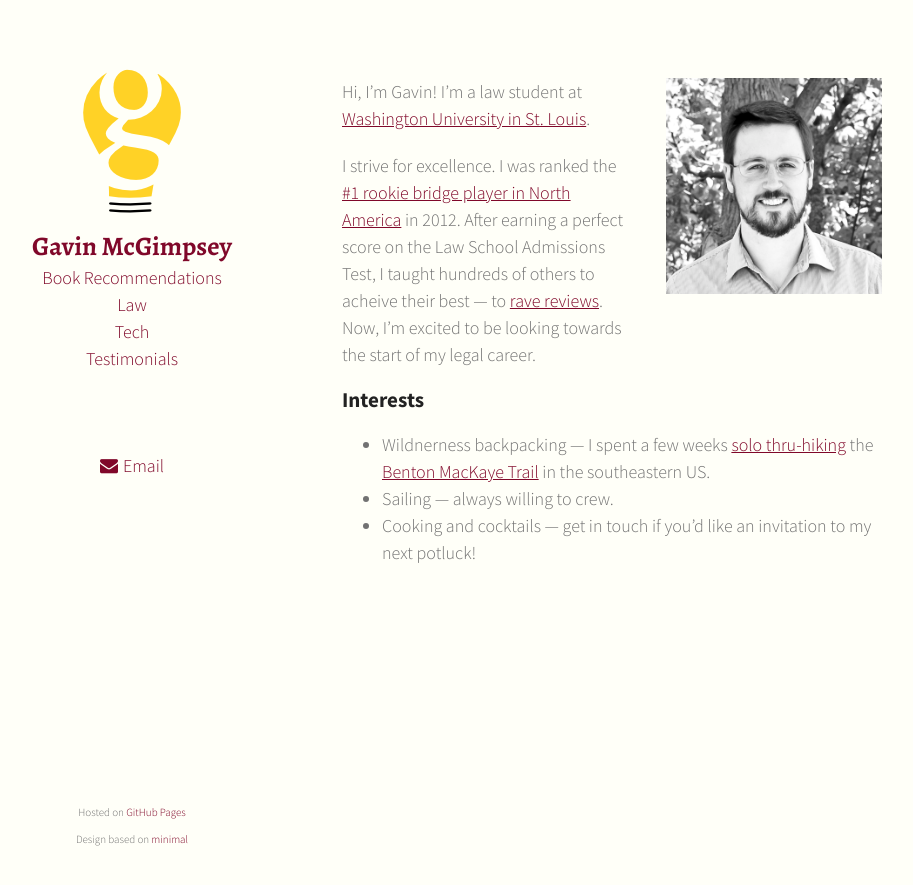
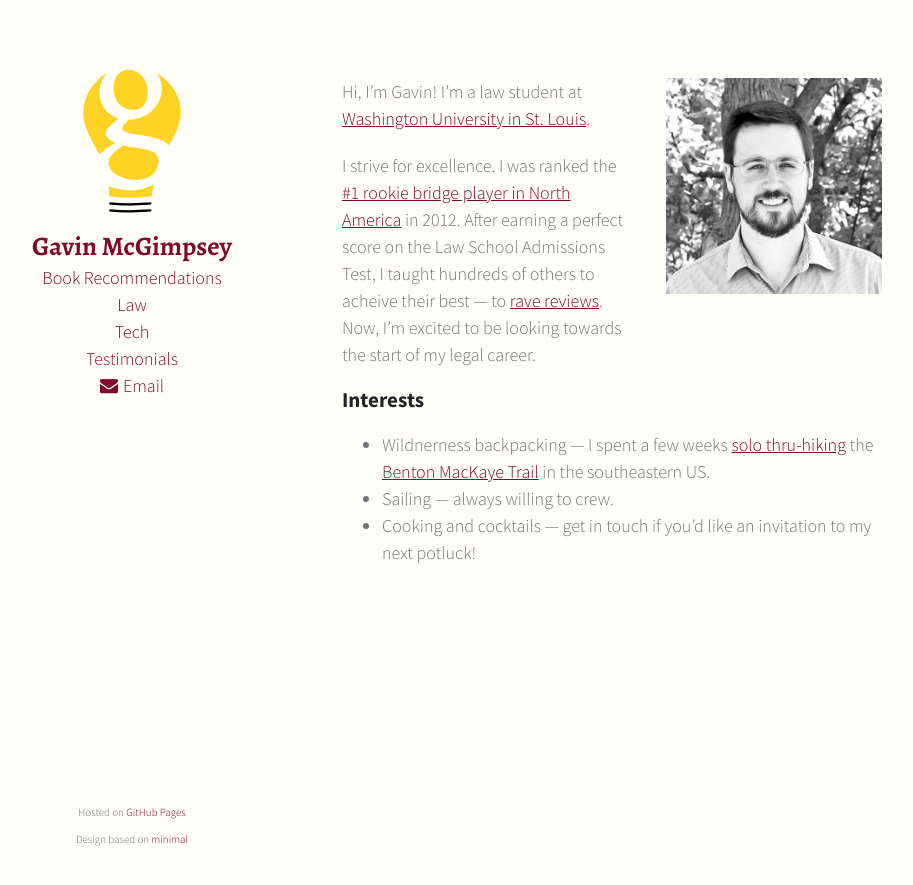
Before and after one commit to gavinmcgimpsey/gavinmcgimpsey.github.io, a Jekyll site: the page built from index.md, in a window 1280 px wide. Shown: the top 885 px of the page, without its empty margins (188-1101 px from the left). Built offline with Jekyll 4.4.1, drawn with Linux system fonts in a browser that asks for light colours.

Commit message:
Lessen contact link padding for responsive layouts

```diff
--- a/css/main.css
+++ b/css/main.css
@@ -236,6 +236,10 @@
 
     .site-header .wrapper {
     }
+
+    nav.contact-links {
+        padding-top: 80px;
+    }
 }
 
 @media print, screen and (max-width: 720px) {
@@ -254,6 +258,10 @@
     pre, code {
         word-wrap:normal;
     }
+
+    nav.contact-links {
+        padding-top: 20px;
+    }
 }
 
 @media print, screen and (max-width: 480px) {
@@ -267,6 +275,10 @@
 
     header li, header ul li + li + li {
         width:33%;
+    }
+
+    nav.contact-links {
+        padding-top: 20px;
     }
 }
 
@@ -366,10 +378,6 @@
     padding-right: 5px;
 }
 
-nav.contact-links {
-    padding-top: 80px;
-}
-
 nav.contact-links a {
     display: block;
 }
```
